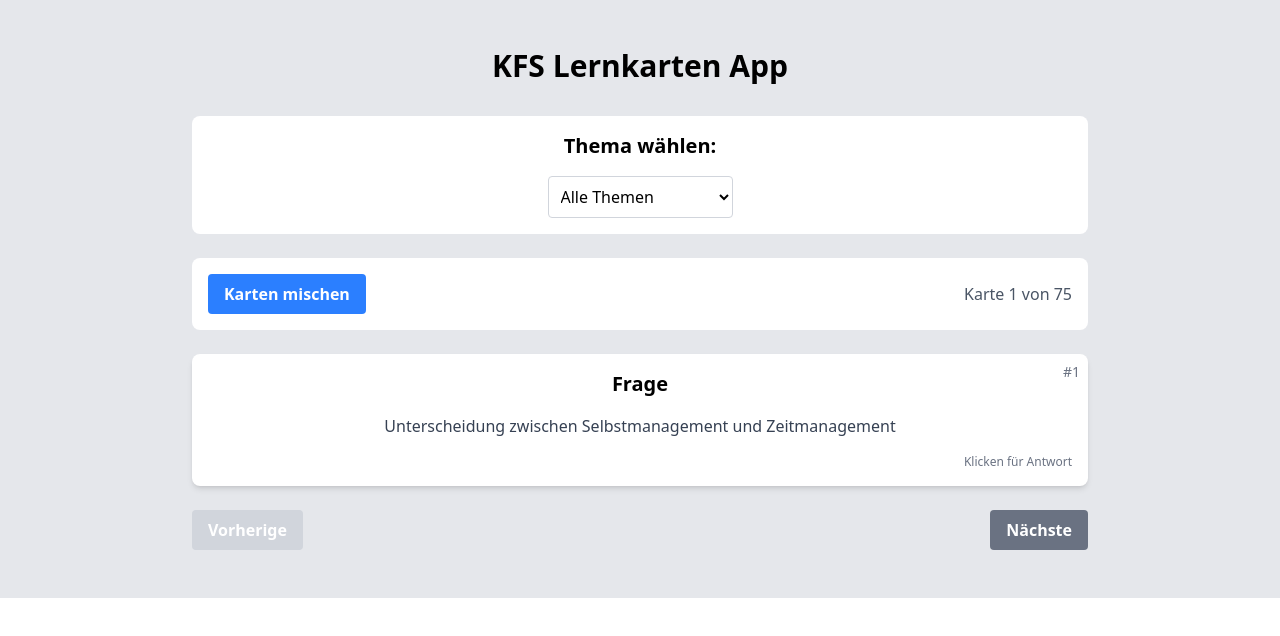
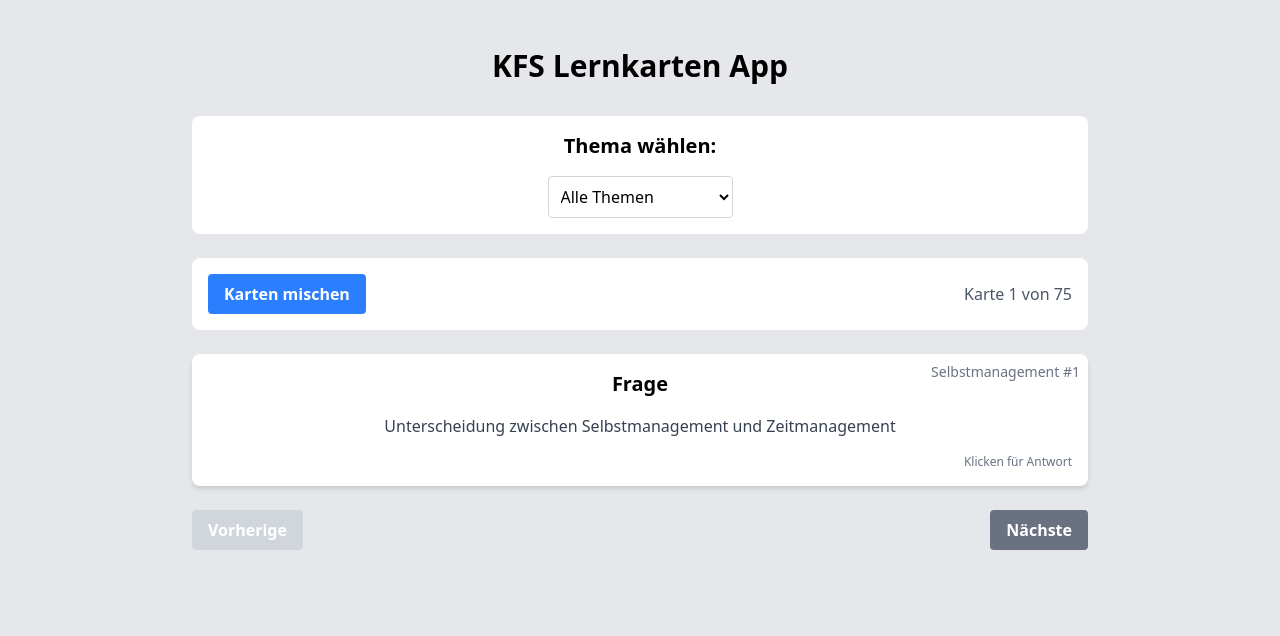
Before and after one commit to BooleanBill/KFSLearningCards, a React (Vite) app: page / in a window 1280 px wide. Shown: the top 636 px of the page. Built offline with nearby package versions, Linux system fonts and the light colour scheme.

Commit message:
section tiltes on cards

```diff
--- a/index.html
+++ b/index.html
@@ -4,9 +4,9 @@
     <meta charset="UTF-8" />
     <link rel="icon" type="image/svg+xml" href="/vite.svg" />
     <meta name="viewport" content="width=device-width, initial-scale=1.0" />
-    <title>Vite + React + TS</title>
+    <title>KFS Lernkarten</title>
   </head>
-  <body class="dark:bg-gray-900 dark:text-white bg-gray-200 text-black">
+  <body class="dark:bg-gray-900 dark:text-white bg-gray-200 text-black min-h-screen">
     <div id="root"></div>
     <script type="module" src="/src/main.tsx"></script>
   </body>
--- a/package.json
+++ b/package.json
@@ -11,6 +11,7 @@
   },
   "dependencies": {
     "@tailwindcss/vite": "^4.1.11",
+    "express": "^5.1.0",
     "react": "^19.1.0",
     "react-dom": "^19.1.0",
     "tailwindcss": "^4.1.11"
--- a/src/App.tsx
+++ b/src/App.tsx
@@ -8,7 +8,7 @@ interface QAPair {
   question_number: number
   question: string
   answer: string
-  sectionTitle?: string
+  sectionTitle: string
 }
 
 interface Section {
@@ -134,9 +134,11 @@ function App() {
         {currentQuestion && (
           <div className="flex justify-center mb-6">
             <LearningCard
+              key={currentQuestionIndex}
               question={currentQuestion.question}
               answer={currentQuestion.answer}
               questionNumber={currentQuestion.question_number}
+              topic={currentQuestion.sectionTitle}
             />
           </div>
         )}
--- a/src/components/LearningCard.tsx
+++ b/src/components/LearningCard.tsx
@@ -4,10 +4,12 @@ interface LearningCardProps {
     question: string;
     answer: string;
     questionNumber: number;
+    topic: string;
 }
 
-export default function LearningCard({ question, answer, questionNumber }: LearningCardProps) {
+export default function LearningCard({ question, answer, questionNumber, topic }: LearningCardProps) {
     const [isFlipped, setIsFlipped] = useState(false);
+
 
     const handleFlip = () => {
         setIsFlipped(!isFlipped);
@@ -17,7 +19,7 @@ export default function LearningCard({ question, answer, questionNumber }: Learn
         <div className="bg-white dark:bg-gray-700 rounded-lg shadow-md p-4 w-full h-auto relative cursor-pointer transition-transform duration-300">
 
             <div className={`front ${isFlipped ? 'hidden' : ''} h-full justify-center items-center text-center`} onClick={handleFlip}>
-                <div className="absolute top-2 right-2 text-sm text-gray-500 dark:text-white">#{questionNumber}</div>
+                <div className="absolute top-2 right-2 text-sm text-gray-500 dark:text-white">{topic} #{questionNumber}</div>
                 <h2 className="text-xl font-semibold mb-4 text-black dark:text-white">Frage</h2>
                 <p className="text-gray-700 px-4 mb-4 dark:text-white">{question}</p>
                 <div className="text-xs text-gray-500 dark:text-white text-right">Klicken für Antwort</div>
```
Also changed, not shown: 2 other files (tests, documents, lock files or other folders).
